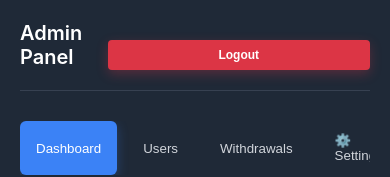
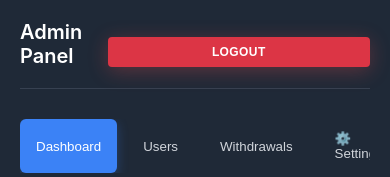
Before and after one commit to tayyabniaxi/crypto_investment, a React (Create React App) app: page /admin in a window 390 px wide. Shown: the top 177 px of the page. Built offline with nearby package versions, Linux system fonts and the light colour scheme; no server answers; sample sign-in values are in the browser's storage.

Commit message:
responsiveness

```diff
--- a/src/Components/Admin/AdminPanel.jsx
+++ b/src/Components/Admin/AdminPanel.jsx
@@ -661,7 +661,7 @@ const AdminPanel = () => {
                   )}
                 </div>
 
-                <div className="settings-info">
+                {/* <div className="settings-info">
                   <h5>ℹ️ How it works:</h5>
                   <ul>
                     <li>Users will see this account number on the signup page</li>
@@ -669,7 +669,7 @@ const AdminPanel = () => {
                     <li>Changes are applied immediately after saving</li>
                     <li>Use the preview button to see how it looks to users</li>
                   </ul>
-                </div>
+                </div> */}
               </div>
             </div>
           )}
--- a/src/Components/HomePage.jsx
+++ b/src/Components/HomePage.jsx
@@ -1,3 +1,6 @@
+import { useEffect } from 'react';
+import { useLocation } from 'react-router-dom';
+
 import Navbar from "./Navbar/Navbar";
 import Middle from './Middle-Section/Middle';
 import AfterMiddle from './afterMiddle/AfterMiddle';
@@ -6,17 +9,29 @@ import AfterHero from "./AfterHero/AfterHero";
 import Review from "./End/Review";
 import Final from "./Final/Final";
 
+export default function HomePage() {
+  const location = useLocation();
 
-export default function HomePage(){
-    return(
-        <div>
-            <Navbar></Navbar>
-            <Middle></Middle>
-            <AfterMiddle></AfterMiddle>
-            <Hero></Hero>
-            <AfterHero></AfterHero>
-            <Review></Review>
-            <Final></Final>
-        </div>
-    );
-};
+  useEffect(() => {
+    if (location.state && location.state.scrollToId) {
+      const el = document.getElementById(location.state.scrollToId);
+      if (el) {
+        setTimeout(() => {
+          el.scrollIntoView({ behavior: "smooth" });
+        }, 0);
+      }
+    }
+  }, [location]);
+
+  return (
+    <div>
+      <Navbar />
+      <Middle />
+      <AfterMiddle />
+      <Hero />
+      <AfterHero />
+      <Review />
+      <Final />
+    </div>
+  );
+}
--- a/src/Components/Navbar/Navbar.jsx
+++ b/src/Components/Navbar/Navbar.jsx
@@ -2,11 +2,23 @@ import React, { useState } from "react";
 import { Link } from "react-router-dom";
 import logoImage from "../../Assets/icon.png";
 import "./Navbar.css";
-import { useNavigate } from "react-router-dom";
+import { useNavigate, useLocation } from "react-router-dom";
 
 export default function Navbar() {
   const [isMenuOpen, setIsMenuOpen] = useState(false);
   const navigate = useNavigate();
+  const location = useLocation();
+
+  const handleScrollClick = (targetId) => {
+    if (location.pathname !== "/") {
+      navigate("/", { state: { scrollToId: targetId } });
+    } else {
+      const el = document.getElementById(targetId);
+      if (el) {
+        el.scrollIntoView({ behavior: "smooth" });
+      }
+    }
+  };
 
   const handleLoginClick = () => {
     navigate("/login");
@@ -42,19 +54,31 @@ export default function Navbar() {
               </a>
             </li>
             <li className="menu-item">
-              <a className="menu-link" href="#FAQs">
+              <span
+                className="menu-link"
+                style={{ cursor: "pointer" }}
+                onClick={() => handleScrollClick("FAQs")}
+              >
                 FAQs
-              </a>
+              </span>
             </li>
             <li className="menu-item">
-              <a className="menu-link" href="#Plans">
+              <span
+                className="menu-link"
+                style={{ cursor: "pointer" }}
+                onClick={() => handleScrollClick("Plans")}
+              >
                 Plans
-              </a>
+              </span>
             </li>
             <li className="menu-item">
-              <a className="menu-link" href="#Reviews">
+              <span
+                className="menu-link"
+                style={{ cursor: "pointer" }}
+                onClick={() => handleScrollClick("Reviews")}
+              >
                 Reviews
-              </a>
+              </span>
             </li>
 
             <li className="menu-item mobile-login-item">
@@ -73,7 +97,7 @@ export default function Navbar() {
             Login
           </button>
 
-          <button
+          {/* <button
             className="sign-up"
             onClick={() => {
               const plansSection = document.getElementById("Plans");
@@ -83,7 +107,7 @@ export default function Navbar() {
             }}
           >
             Sign Up
-          </button>
+          </button> */}
         </div>
       </nav>
     </div>
--- a/src/Components/dashboard/Dashboard.css
+++ b/src/Components/dashboard/Dashboard.css
@@ -204,28 +204,52 @@ body {
 }
 
 .logout-btn {
-  background: linear-gradient(135deg, #dc3545 0%, #c82333 100%);
+  background: linear-gradient(135deg, #ff4e50 0%, #f04d4d 100%);
   color: white;
   border: none;
-  padding: 12px 16px;
-  border-radius: 12px;
+  padding: 14px 20px;
+  border-radius: 16px;
   cursor: pointer;
   display: flex;
   align-items: center;
-  gap: 8px;
-  font-size: 14px;
-  font-weight: 600;
-  margin-top: 20px;
+  gap: 10px;
+  font-size: 15px;
+  font-weight: 700;
+  margin-top: 24px;
   width: 100%;
   justify-content: center;
   transition: all 0.3s ease;
-  box-shadow: 0 4px 12px rgba(220, 53, 69, 0.3);
+  box-shadow: 0 4px 20px rgba(240, 77, 77, 0.3);
+  backdrop-filter: blur(6px);
+  border: 1px solid rgba(255, 255, 255, 0.1);
+  text-transform: uppercase;
+  letter-spacing: 0.5px;
+  position: relative;
+  overflow: hidden;
+}
+
+.logout-btn::after {
+  content: "";
+  position: absolute;
+  top: -50%;
+  left: -50%;
+  width: 200%;
+  height: 200%;
+  background: radial-gradient(circle at center, rgba(255, 255, 255, 0.15), transparent 70%);
+  transform: rotate(25deg);
+  opacity: 0;
+  transition: opacity 0.3s ease;
+}
+
+.logout-btn:hover::after {
+  opacity: 1;
 }
 
 .logout-btn:hover {
-  transform: translateY(-2px);
-  box-shadow: 0 6px 20px rgba(220, 53, 69, 0.4);
+  transform: scale(1.03);
+  box-shadow: 0 8px 30px rgba(240, 77, 77, 0.4);
 }
+
 
 .navigation {
   padding: 20px 16px;
@@ -898,7 +922,20 @@ body {
   opacity: 0.9;
 }
 
-@media (max-width: 600px) {
+@media (max-width: 768px) {
+  .dashboard-container {
+    height: auto;
+  }
+
+  .dashboard-wrapper {
+    height: auto;
+  }
+
+  .main-layout {
+    flex-direction: column;
+    height: auto;
+  }
+
   .sidebar {
     width: 100%;
     min-width: 100%;
@@ -906,39 +943,77 @@ body {
     position: relative;
     border-right: none;
     box-shadow: none;
+    padding-bottom: 20px;
+    z-index: 1;
   }
 
-  .main-layout {
-    flex-direction: column;
+  .main-content {
+    width: 100%;
+    padding: 16px;
+    min-height: auto;
+    height: auto;
   }
 
   .header {
     padding: 16px;
+    flex-wrap: wrap;
+    gap: 12px;
   }
 
-  .main-content {
-    padding: 16px;
+  .stats-grid {
+    grid-template-columns: 1fr;
   }
 
-  .nav-button {
+  .referral-link-container {
+    flex-direction: column;
+  }
+
+  .withdraw-input,
+  .referral-input {
+    max-width: 100%;
+    width: 100%;
+  }
+
+  .copy-btn {
+    width: 100%;
     padding: 12px;
-    font-size: 14px;
+  }
+
+  .referral-stats {
+    grid-template-columns: 1fr;
+  }
+
+  .referral-table-header,
+  .referral-table-row {
+    grid-template-columns: 1fr 1fr;
+    font-size: 11px;
+  }
+
+  .withdraw-table-header,
+  .withdraw-table-row {
+    grid-template-columns: 1fr 1fr;
+    font-size: 11px;
   }
 
   .stat-card {
     padding: 20px;
   }
 
-  .stats-grid {
-    grid-template-columns: 1fr;
-    gap: 16px;
-  }
-
   .table-body {
     max-height: none;
   }
 
-  .withdraw-input, .referral-input {
-    max-width: 100%;
+   .logout-btn {
+    padding: 12px 16px;
+    font-size: 13px;
+    border-radius: 12px;
+    gap: 8px;
+    margin-top: 16px;
+    letter-spacing: 0.4px;
+  }
+
+  .logout-btn:hover {
+    transform: scale(1.02);
+    box-shadow: 0 6px 18px rgba(240, 77, 77, 0.3);
   }
 }
```
